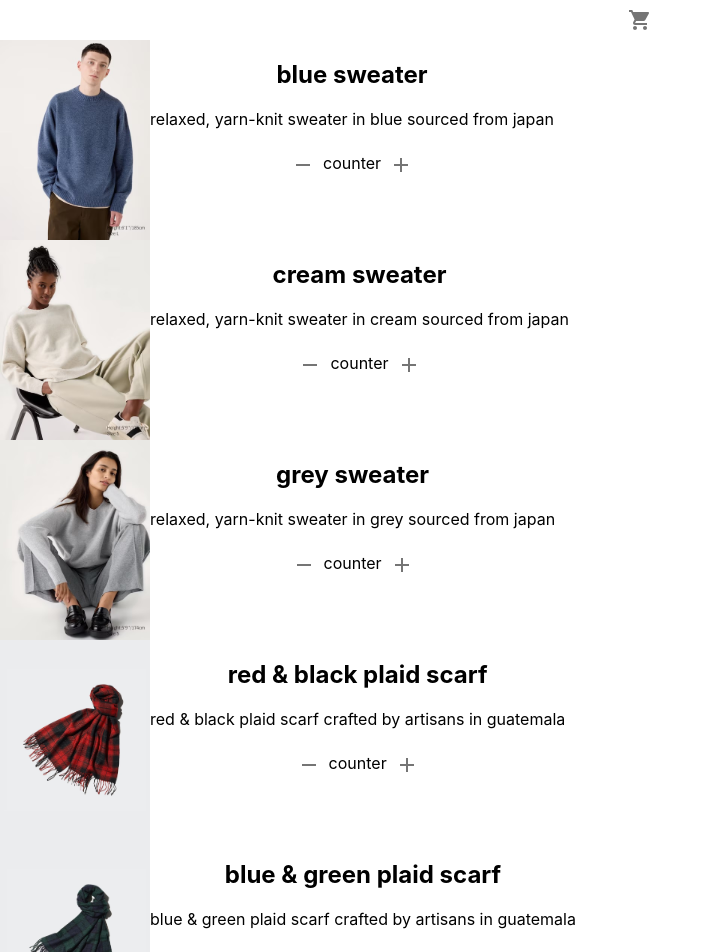
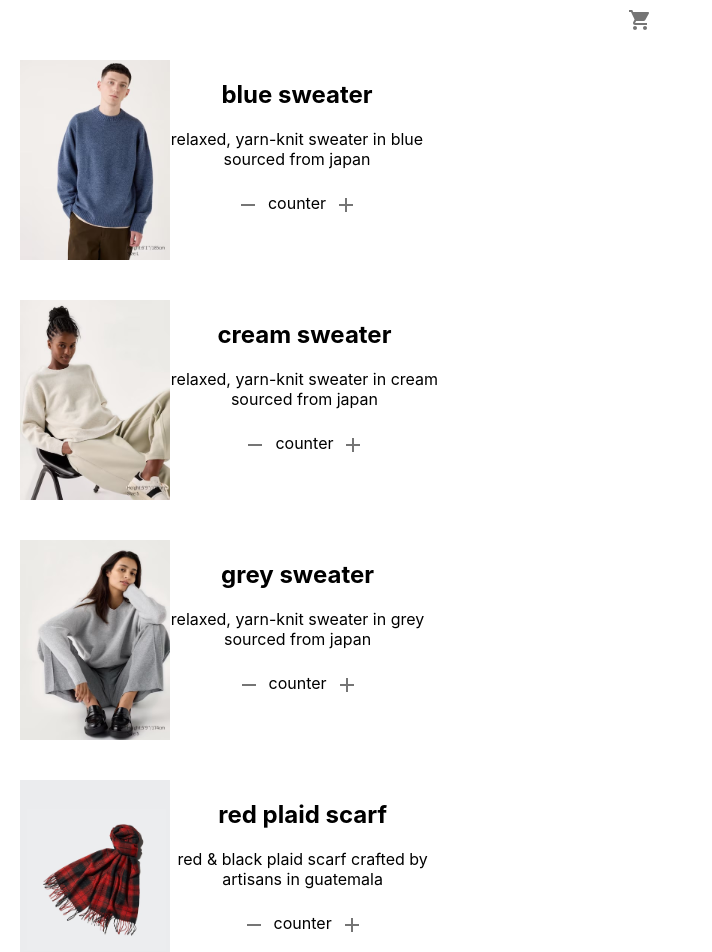
Before and after one commit to sabelle/cozy-threads, a React (Create React App) app: page / in a window 1280 px wide. Shown: the top 952 px of the page, without its empty margins (0-712 px from the left). Built offline with nearby package versions, Linux system fonts and the light colour scheme.

Commit message:
css edit

```diff
--- /dev/null
+++ b/src/Home.css
@@ -0,0 +1,4 @@
+.Home-grid {
+    /* display: table-row; */
+    display: block;
+  }
--- a/src/Home.js
+++ b/src/Home.js
@@ -1,6 +1,6 @@
 // import React, {useState} from 'react';
 import React from 'react';
-import './App.css';
+import './Home.css';
 import ProductCard from './ProductCard.js'
 import {catalog} from './ProductInfo.js';
 
@@ -9,7 +9,7 @@ const Home = () => {
 
   return (
     <>
-      <div className='Card-list'>
+      <div className='Home-grid'>
 
         {catalog.map(product => (<ProductCard product={product} className ='Card'/>))}
 
--- a/src/ProductCard.css
+++ b/src/ProductCard.css
@@ -1,21 +1,21 @@
-.Card-list {
-    flex-direction: row;
-  }
+.Card {
+  display: flex;
+  padding: 20px;
 
-  .Card {
-    border-color: gray;
-    display: flex;
-    height: 200px;
 
 };
 
+.cont {
+  /* display: grid; */
+
+}
+
 .Card-photo {
-    flex: 50%;
   float: left;
+  height: 200px;
 };
 
 .Card-info {
-    flex: 50%;
   float: left;
 }
 
--- a/src/ProductCard.js
+++ b/src/ProductCard.js
@@ -8,6 +8,7 @@ import './ProductCard.css';
 const ProductCard = ({product}) => {
   return(
     <div className='Card'>
+      <div className='cont'>
         <img src={product.image} alt='404' className='Card-photo'/>
         <div className='Card-info'>
           <h2>{product.title}</h2>
@@ -17,7 +18,7 @@ const ProductCard = ({product}) => {
             <>counter</>
             <IconButton> <AddIcon /> </IconButton>
           </div>
-
+        </div>
       </div>
     </div>
   )
--- a/src/ProductInfo.js
+++ b/src/ProductInfo.js
@@ -27,7 +27,7 @@ const catalog = [
     id: 4,
     type: 'accessory',
     image: 'assets/scarf-redblack.jpg',
-    title: 'red & black plaid scarf',
+    title: 'red plaid scarf',
     description: 'red & black plaid scarf crafted by artisans in guatemala',
     price: 15.00
   },
@@ -35,7 +35,7 @@ const catalog = [
     id: 5,
     type: 'accessory',
     image: 'assets/scarf-bluegreen.jpg',
-    title: 'blue & green plaid scarf',
+    title: 'blue plaid scarf',
     description: 'blue & green plaid scarf crafted by artisans in guatemala',
     price: 15.00
   }
```
Lines whose indentation alone changed are shown as unchanged.
